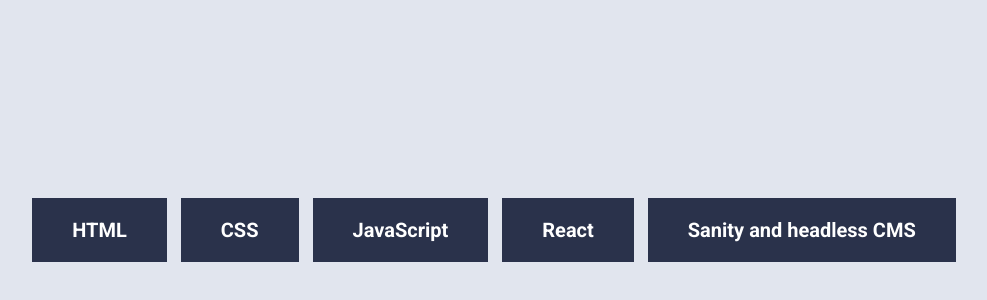
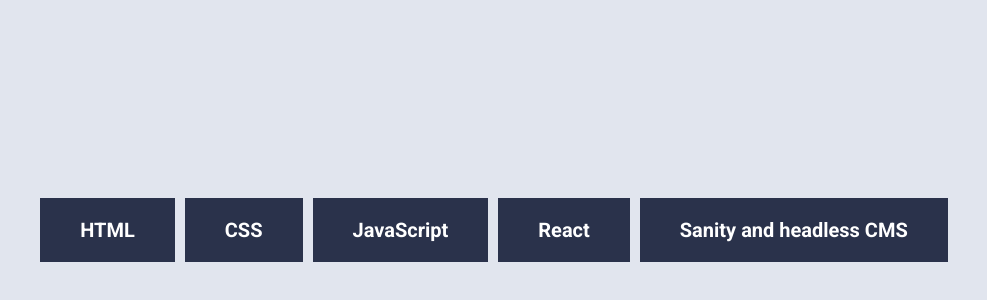
Before and after one commit to Madelenkr/uin25ak1_resource_layout_Kristiansen, a plain HTML site: page index.html in a window 1280 px wide. Shown: the part 6-306 px from the top of the page, without its empty margins (166-1153 px from the left). Drawn offline with Linux system fonts and the light colour scheme.

Commit message:
Javascript

```diff
--- a/index.html
+++ b/index.html
@@ -7,23 +7,17 @@
      <!-- Linker opp CSS og Javascript-->
      <link rel="stylesheet" href="style.css">
     <script src="ressurser.js"></script>
-    <script scr="menu.js"></script>
 </head>
 
 <body>
  <header>
     <nav>
         <!--Linker opp javascripst koden til menyen-->
-        <ul>
-             <li><a href="ressurser.js">HTML</a></li>
-             <li><a href="ressurser.js">CSS</a></li>
-             <li><a href="ressurser.js">JavaScript</a></li>
-             <li><a href="ressurser.js">React</a></li>
-             <li><a href="ressurser.js">Sanity and headless CMS</a></li>
-
+        <ul id="liste">
       </ul>
     </header>
 </nav>
 
+<script src="menu.js"></script>
 </body>
 </html>
--- a/menu.js
+++ b/menu.js
@@ -0,0 +1,13 @@
+let menuHTML = ""
+let selectedCategory = "HTML"
+
+
+//Fått tak i categoriene
+resources.map((mappe, index) => menuHTML +=
+`<li id="${mappe.category}" class="item">${mappe.category}</li>`
+)
+
+console.log(menuHTML)
+
+document.getElementById("liste").innerHTML = menuHTML
+document.getElementById("HTML").addEventListener("click", myFunction);
--- a/style.css
+++ b/style.css
@@ -28,7 +28,7 @@ nav li {
     display: inline;
 }
 
-nav li a{
+nav li {
     background-color: var(--blue);
     font-family: Roboto, serif;
     color: var(--white);
@@ -39,7 +39,7 @@ nav li a{
 
 }
 
-a:hover {
+li:hover {
     background: var(--white);
     color: var(--blue);
 
```
